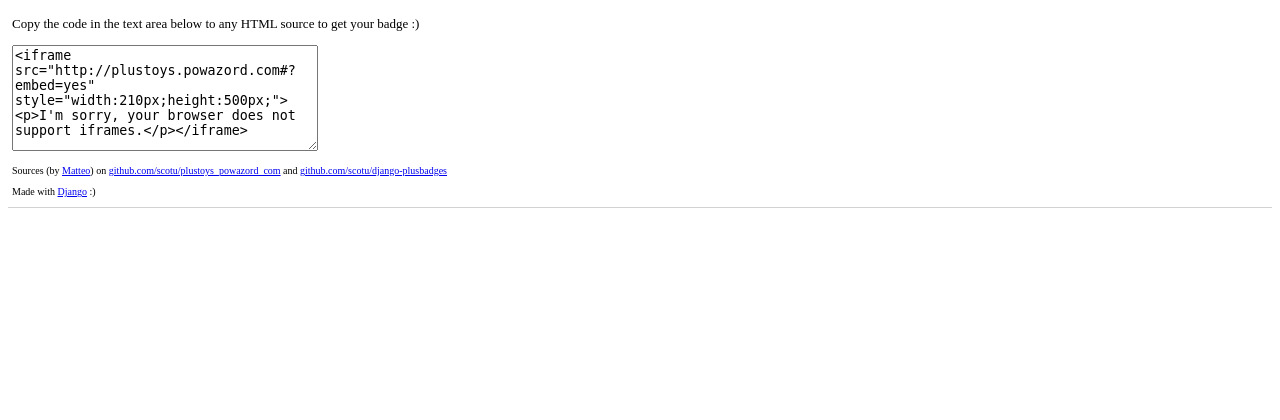
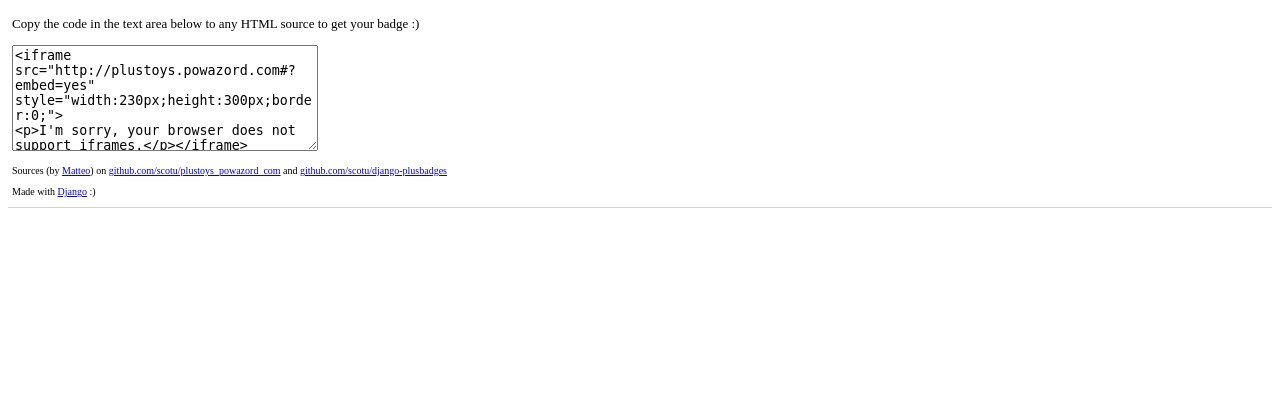
Before and after one commit to scotu/django-plusbadges, a Django app: template plusbadges/templates/plusbadges/badge.html in a window 1280 px wide. Shown: the part 337-757 px from the top of the page. Run offline with Django 3.2, Linux system fonts and the light colour scheme; the template is opened without the code that fills it, so the values that code supplies are empty.

Commit message:
Template adjustament

```diff
--- a/plusbadges/templates/plusbadges/badge.html
+++ b/plusbadges/templates/plusbadges/badge.html
@@ -17,10 +17,10 @@
     </header>
     <div id="content">
 
-<div><iframe src="http://plustoys.powazord.com{% url plusbadges_badge badge_index=0 google_profile_id=person.id %}?embed=yes" style="width:240px;height:300px;border:0;"><p>I'm sorry, your browser does not support iframes.</p></iframe></div>
+<div><iframe src="http://plustoys.powazord.com{% url plusbadges_badge badge_index=0 google_profile_id=person.id %}?embed=yes" style="width:230px;height:300px;border:0;"><p>I'm sorry, your browser does not support iframes.</p></iframe></div>
 <p>Copy the code in the text area below to any HTML source to get your badge :)</p>
 <div>
-<textarea><iframe src="http://plustoys.powazord.com{% url plusbadges_badge badge_index=0 google_profile_id=person.id %}?embed=yes" style="width:210px;height:500px;">
+<textarea><iframe src="http://plustoys.powazord.com{% url plusbadges_badge badge_index=0 google_profile_id=person.id %}?embed=yes" style="width:230px;height:300px;border:0;">
 <p>I'm sorry, your browser does not support iframes.</p></iframe></textarea>
     </div>
     <footer>
```
